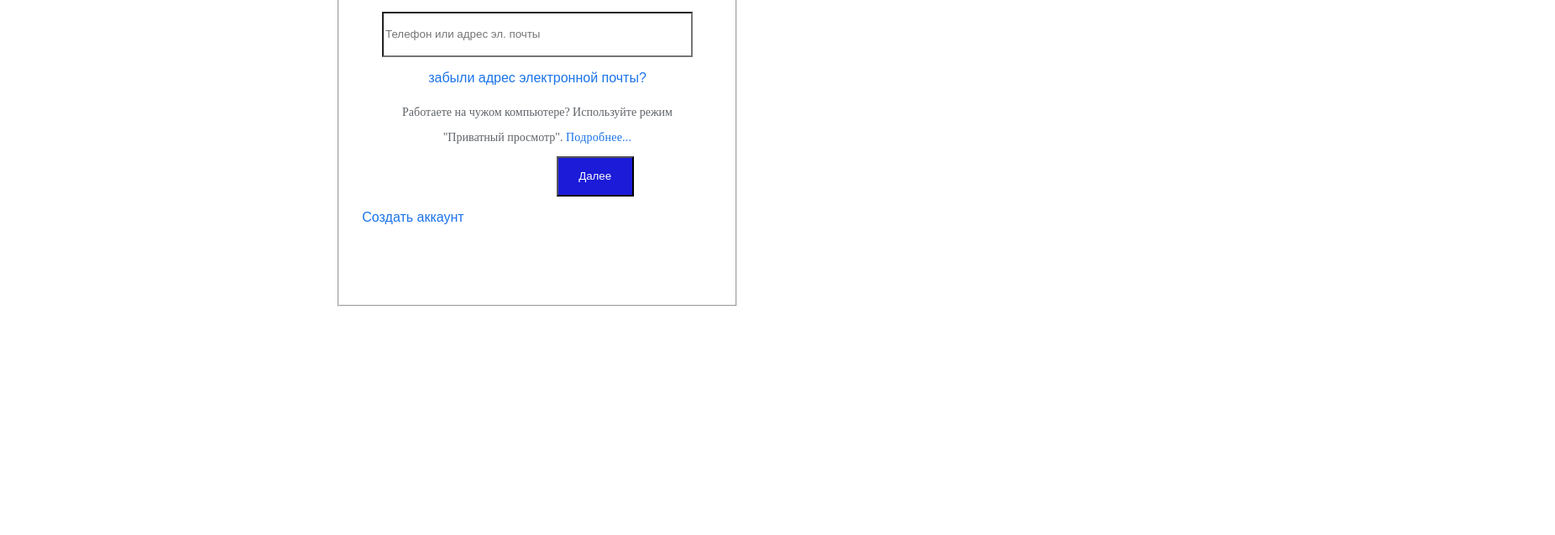
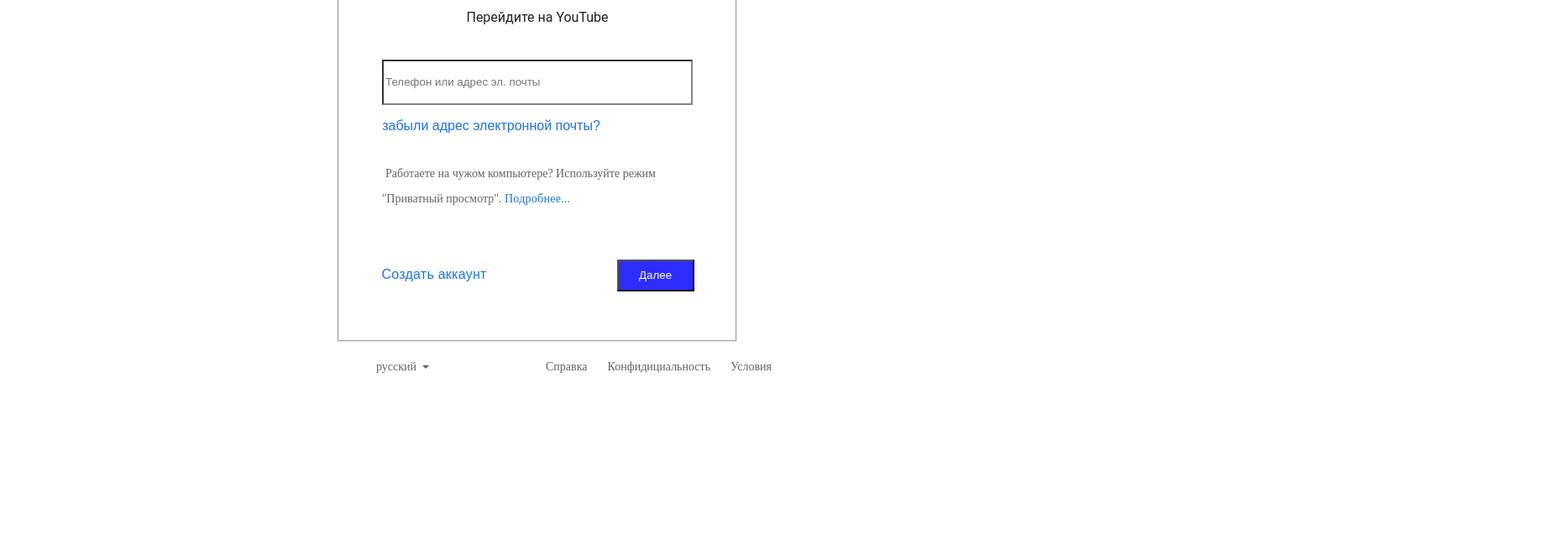
Before and after one commit to Bogdan122kr/repository5, a plain HTML site: page lesson19/index.html in a window 1280 px wide. Shown: the part 163-800 px from the top of the page at 84% size, 1852 px wide, since content can reach past the window. Drawn offline with Linux system fonts and the light colour scheme.

Commit message:
Add files via upload

```diff
--- a/lesson19/index.html
+++ b/lesson19/index.html
@@ -1,31 +1,39 @@
 <!DOCTYPE html>
-<html lang="en">
+<html lang= "en">
 <head>
-    <link rel="stylesheet" href="./style.css">
-    <meta charset="UTF-8">
-    <meta name="viewport" content="width=device-width, initial-scale=1.0">
-    <title>Document</title>
-    <link rel="stylesheet" href="style.css">
-    <link rel="stylesheet" href="./fontawesome-free-5.15.1-web/css/all.min.css">
+    <link rel= "stylesheet" href="./style.css">
+    <meta charset= "UTF-8">
+    <meta name= "viewport" content= "width=device-width, initial-scale=1.0">
+    <title>>Document</title>
+    <link rel= "stylesheet" href= "style.css">
+    <link rel= "stylesheet" href="./fontawesome-free-5.15.1-web/css/all.min.css">
 </head>
 <body>
-    <div class="d1">
-    <form class="d2" action="">
+    <div class= "div1">
+    <form class= "d2" action="">
         <center>
-            <fieldset class="d3">
+            <fieldset class= "d3">
             <i id="reg" class="fab fa-google-plus-g"></i>
-            <p id="reg">Вход</p>
-            <p id="reg">Перейдите на YouTube</p>
-            <b><input placeholder="Телефон или адрес эл. почты" type="email" name="identifier" id="inp1" ></b>
-            <button id="a2">забыли адрес электронной почты?</button>
+            <p id="reg1">Вход</p>
+            <p id="reg2">Перейдите на YouTube</p>
+            <b><input class="reg2" placeholder="Телефон или адрес эл. почты" type="email" name="identifier" id="inp1" ></b>
+            <button class="a2" id="a2">забыли адрес электронной почты?</button>
             <div class="comp"><p class="p1">Работаете на чужом компьютере? Используйте режим</p>
-            <p class="p1">"Приватный просмотр". <a class="ssilca" href="">Подробнее...</a></p>
+            <p class="p2">"Приватный просмотр". <a class="ssilca" href="">Подробнее...</a></p>
         <button id="a2" class="a3">Создать аккаунт</button>
         <button class="b1">Далее</button>
         </div>
-            </fieldset>
+
         </center>
     </form>
 </div>
+<div class="div2">
+<a id="foot2" href="">русский</a>
+<a id="foot1" href="">Справка</a>
+<a id="foot1" href="">Конфидициальность</a>
+<a id="foot1" href="">Условия</a>
+<div class="TquXA"></div>
+</div>
+
 </body>
 </html>
--- a/lesson19/style.css
+++ b/lesson19/style.css
@@ -1,21 +1,44 @@
+
 .d3{
     height: 500px;
     width: 448px;
+    margin-top: 50px;
 
+}
+#reg{
+    position: relative;
+    top: 20px;
 }
 #inp1{
     height: 48px;
     width: 362px;
     background-color: rgb(255, 255, 255);
     margin: 15px;
+}
+.reg2{
+    border-color: #80868b;
 
+}
+.reg2:focus{
+    box-shadow: 0px 0px 2px 2px rgb(6, 6, 255);
 }
 .fab{
     font-size: 50px;
     color: blue;
 }
-#reg{
-    margin: 12px;
+
+#reg1{
+    color: #202124;
+    font-size: 24px;
+    font-family: 'Google Sans','Noto Sans Myanmar UI',arial,sans-serif;
+
+}
+#reg2{
+    color: #202124;
+    font-size: 16px;
+    font-family: roboto,'Noto Sans Myanmar UI',arial,sans-serif;
+    position: relative;
+    bottom: 10px;
 }
 #a2{
     display: inline-block;
@@ -26,19 +49,32 @@
     position: relative;
     background-color: white;
     font-size: inherit;
-    text-align: left;
     border-top-style: none;
     border-right-style: none;
     border-bottom-style: none;
     border-left-style: none;
+
+}
+.a2{
+    position: relative;
+    right: 55px;
+
 }
 .p1{
     color:#5f6368;
     font-size: 14px;
+    position: relative;
+    right: 20px;
+    }
+.p2{
+    color:#5f6368;
+    font-size: 14px;
+    right: 73px;
+    position: relative;
 }
 .comp{
     padding-bottom: 3px;
-    padding-top: 9px;
+    padding-top: 25px;
     white-space: normal;
 }
 .ssilca{
@@ -54,13 +90,53 @@ position: relative;
 font-size: 14px;
 }
 .a3{
-    right: 100px;
+    right: 75px;
     top: 50px;
     font-size: 10px;
+    font-size: inherit;
+    letter-spacing: .25px;
+    font-family: 'Google Sans','Noto Sans Myanmar UI',arial,sans-serif;
+
 }
 .b1{
-    background-color: rgb(27, 27, 216);
+    background-color: rgb(45, 45, 255);
     color: rgb(255, 255, 255);
-    height: 48px;
+    height: 38px;
     width: 92px;
+    top: 50px;
+    left: 70px;
+    position: relative;
 }
+.b1:hover{
+    color: rgb(255, 255, 255);
+    background-color:rgb(24, 24, 173);
+    transition: 0.8s;
+}
+.div2{
+    position: relative;
+    left: 580px;
+    top: 20px;
+}
+#foot1{
+    margin: 10px;
+    color: #5f6368;
+    text-decoration: none;
+    font-size: 14px;
+}
+#foot2{
+    right: 140px;
+    position: relative;
+    color: #5f6368;
+    text-decoration: none;
+    font-size: 14px;
+}
+.TquXA{border-color: currentColor transparent transparent transparent;
+border-style: solid;
+border-width: 4px 4px 0 4px;
+height: 0;
+width: 0;
+right: 85px;
+bottom: 10px;
+position: relative;
+color: #5f6368;
+}
```
